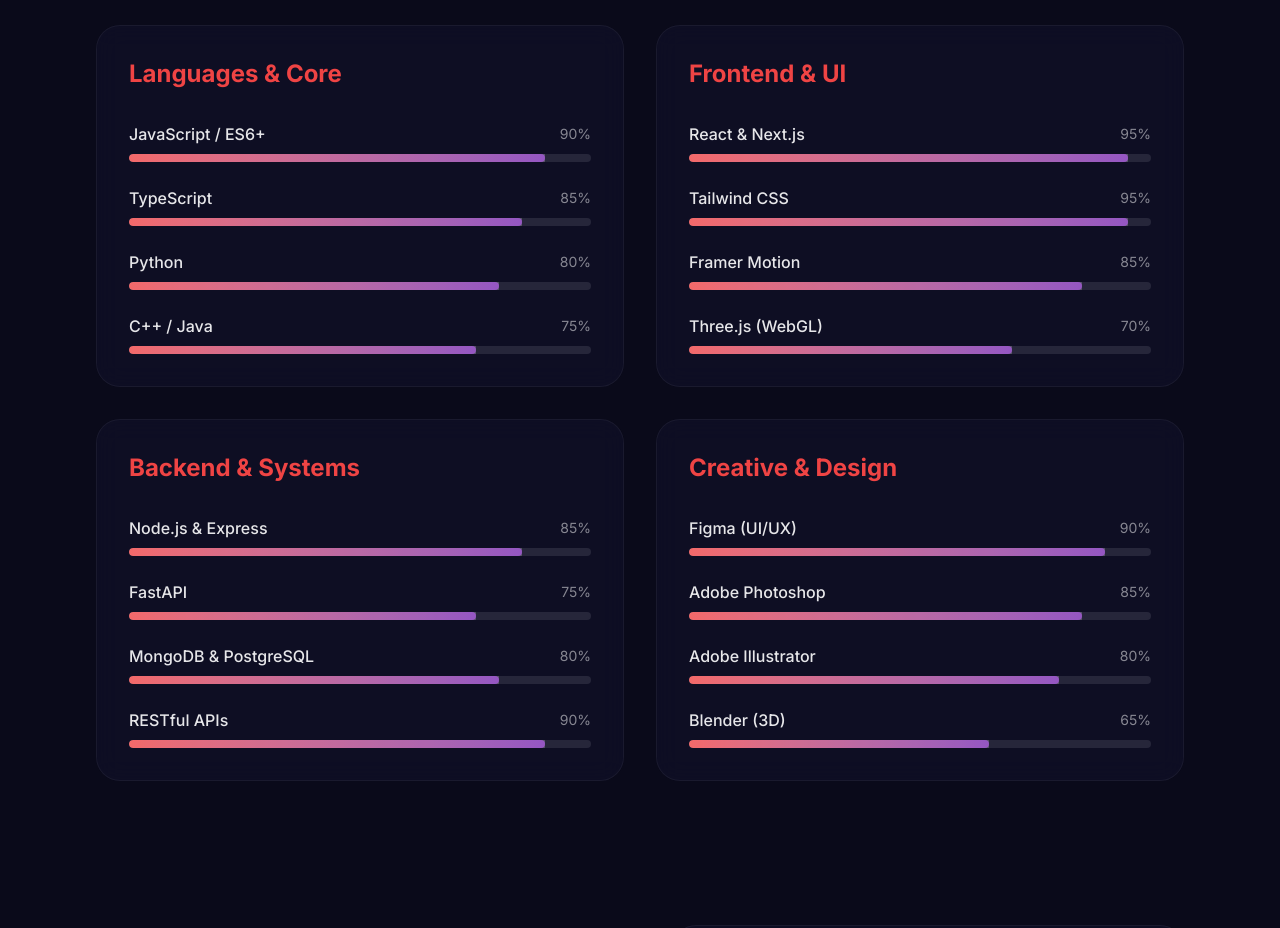
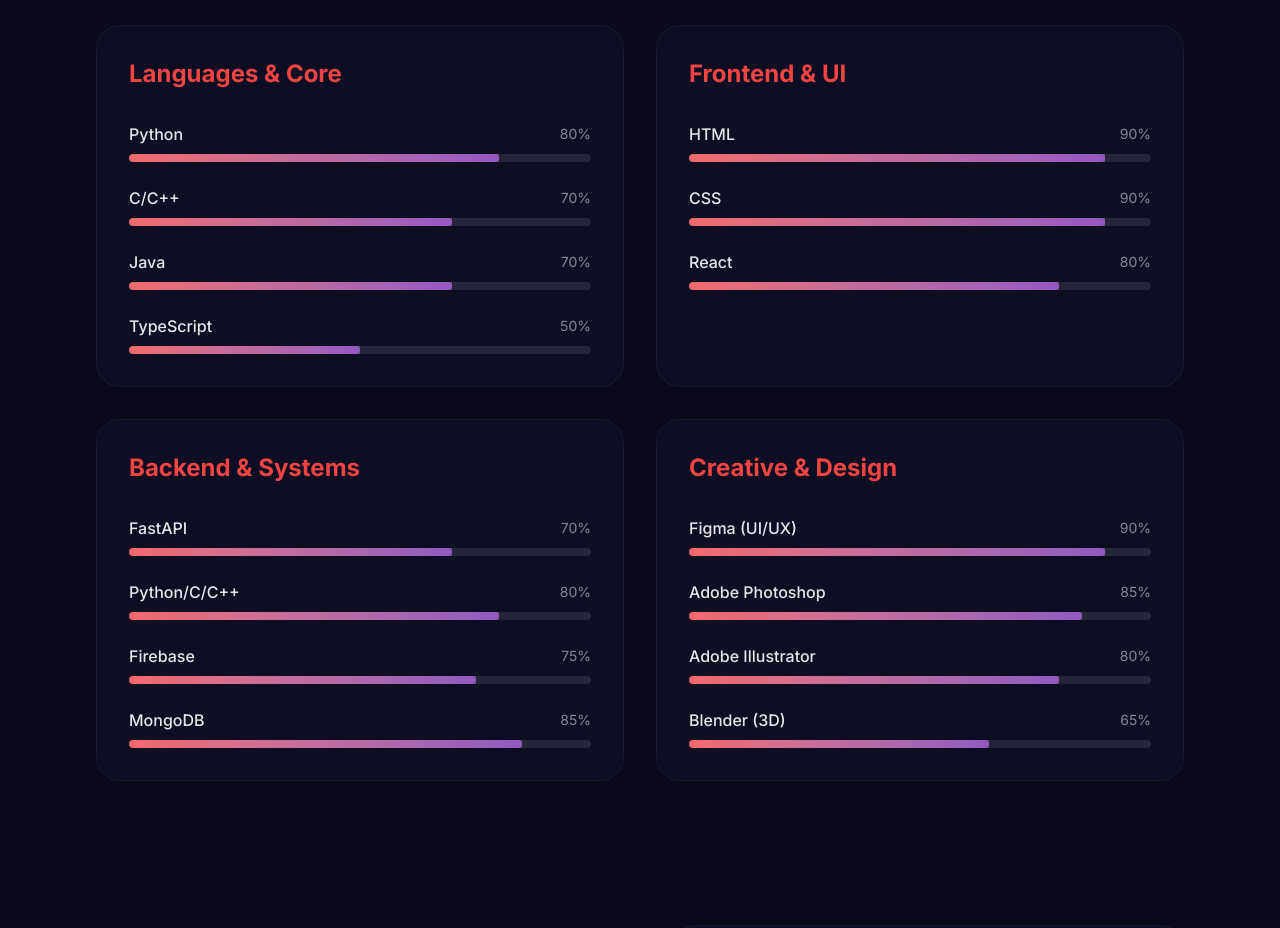
Before and after one commit to akash-exe-19/Portfolio, a React (Vite) app: page / in a window 1280 px wide. Shown: the part 8620-9548 px from the top of the page. Built offline with nearby package versions, Linux system fonts and the light colour scheme.

Commit message:
update: Technical Arsenal skills and proficiency levels

```diff
--- a/src/pages/TechStack.jsx
+++ b/src/pages/TechStack.jsx
@@ -5,28 +5,27 @@
   {
     category: "Languages & Core",
     items: [
-      { name: "JavaScript / ES6+", level: 90 },
-      { name: "TypeScript", level: 85 },
       { name: "Python", level: 80 },
-      { name: "C++ / Java", level: 75 },
+      { name: "C/C++", level: 70 },
+      { name: "Java", level: 70 },
+      { name: "TypeScript", level: 50 },
     ]
   },
   {
     category: "Frontend & UI",
     items: [
-      { name: "React & Next.js", level: 95 },
-      { name: "Tailwind CSS", level: 95 },
-      { name: "Framer Motion", level: 85 },
-      { name: "Three.js (WebGL)", level: 70 },
+      { name: "HTML", level: 90 },
+      { name: "CSS", level: 90 },
+      { name: "React", level: 80 },
     ]
   },
   {
     category: "Backend & Systems",
     items: [
-      { name: "Node.js & Express", level: 85 },
-      { name: "FastAPI", level: 75 },
-      { name: "MongoDB & PostgreSQL", level: 80 },
-      { name: "RESTful APIs", level: 90 },
+      { name: "FastAPI", level: 70 },
+      { name: "Python/C/C++", level: 80 },
+      { name: "Firebase", level: 75 },
+      { name: "MongoDB", level: 85 },
     ]
   },
   {
```
